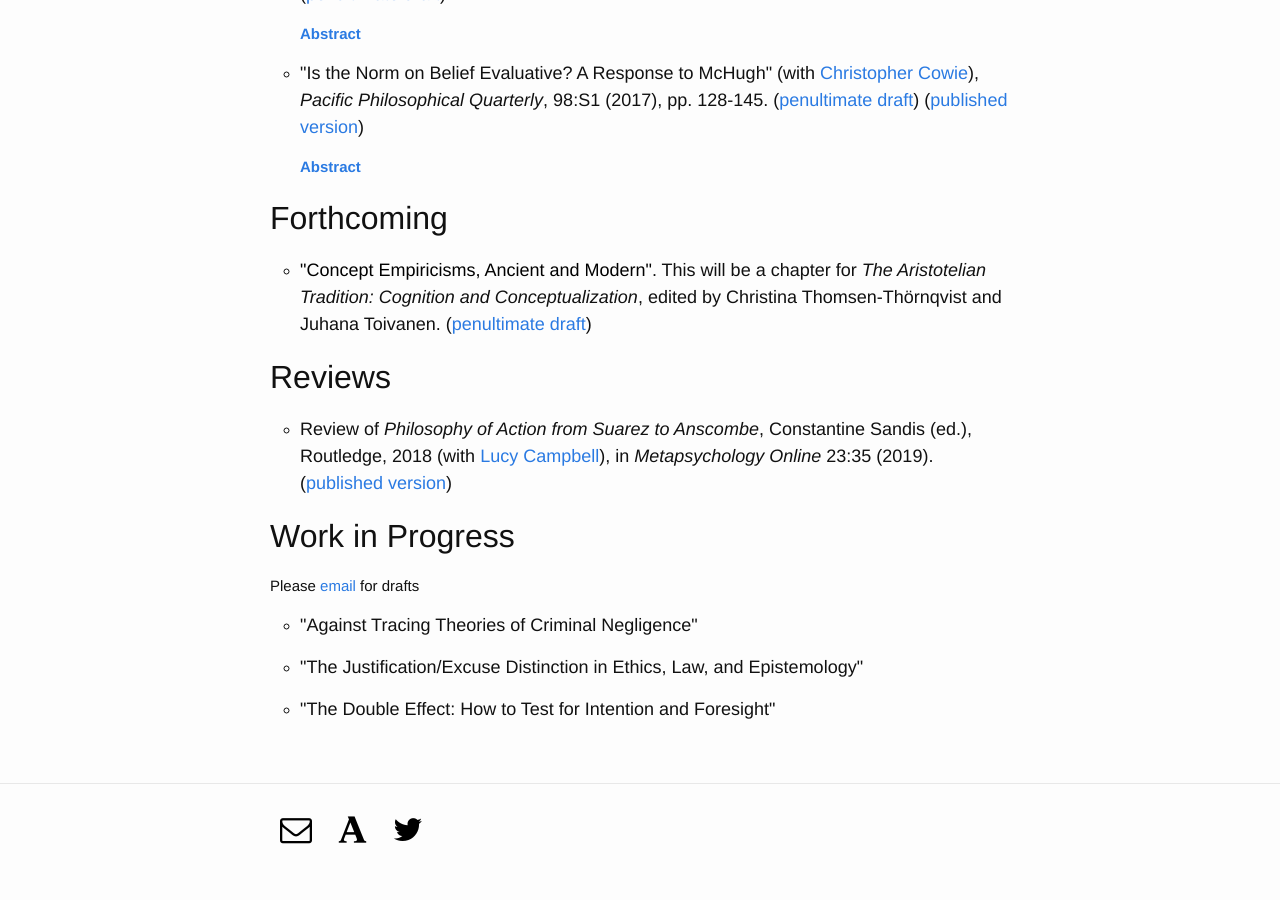
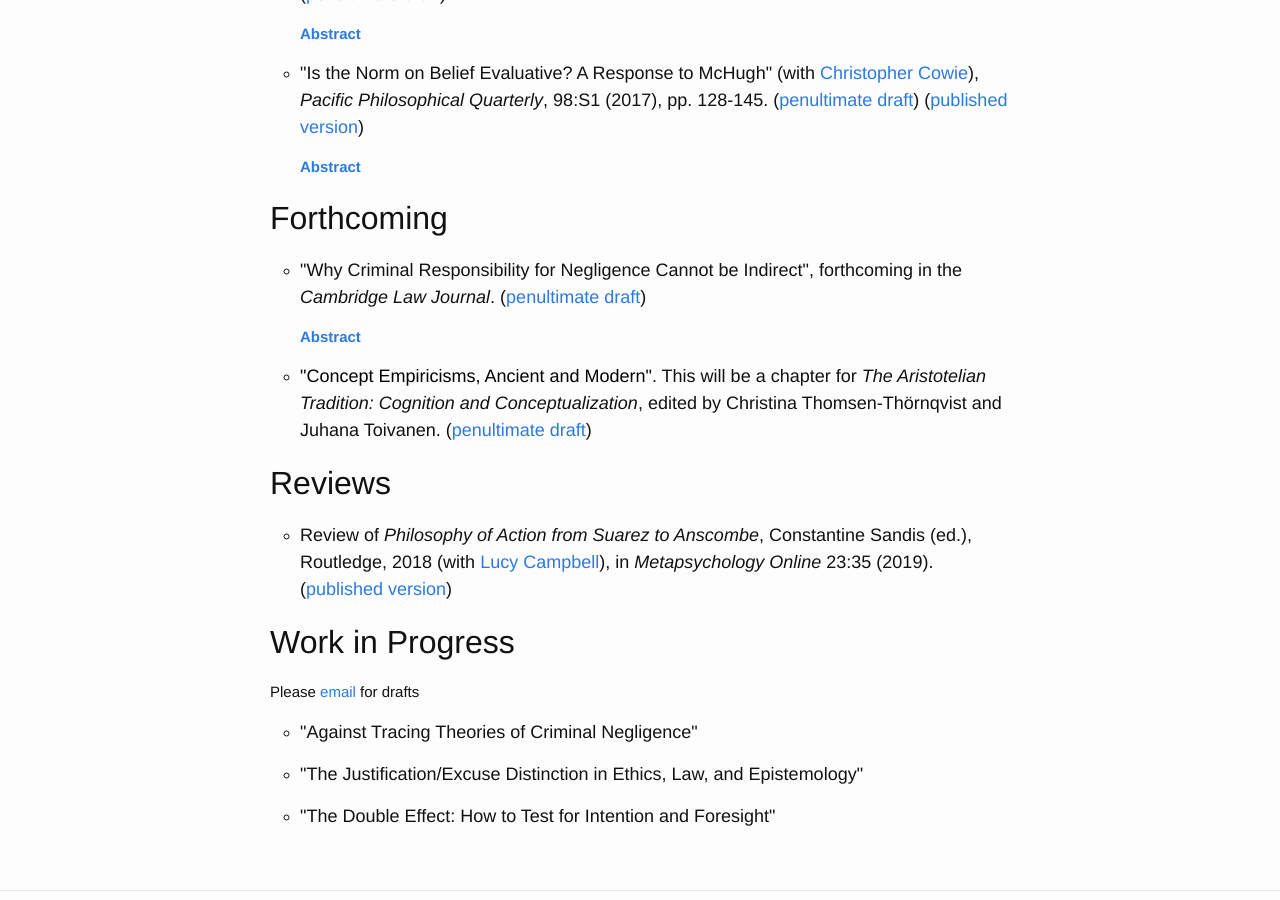
Before and after one commit to alexandergreenberg/alexandergreenberg.github.io, a Jekyll site: the page built from pages/01_Publications.html, in a window 1280 px wide and 900 px high, scrolled down 547 px. Built offline with Jekyll 4.4.1, drawn with Linux system fonts in a browser that asks for light colours; some web fonts are replaced.

Commit message:
Update 01_Publications.html

```diff
--- a/pages/01_Publications.html
+++ b/pages/01_Publications.html
@@ -47,6 +47,11 @@ return true;
 <h2>Forthcoming</h2>
 <ul>
   <li>
+    <h4>"Why Criminal Responsibility for Negligence Cannot be Indirect"</a>, forthcoming in the <em>Cambridge Law Journal</em>. (<a href="/pdfs/indirect-negligence.pdf" target="_blank">penultimate draft</a>)</h4>
+    <p><a href="javascript:;" onclick="return toggleMe('para6')" value="Toggle"><strong>Abstract</strong></a></p>
+    <div id="para6" class="hidden"><p>A popular way to try to justify holding defendants criminally responsible for inadvertent negligence is via an indirect or ‘tracing’ approach, i.e. an approach which traces the inadvertence back to prior culpable action. I argue that this indirect approach to criminal negligence fails because it can’t account for a key feature of how criminal negligence should be (and sometimes is) assessed. Specifically, it can’t account for why, when considering whether a defendant is negligent, what counts as a risk should be assessed <em>relative to the defendant’s evidence.</em></p></div>
+  </li>
+  <li>
     <h4><a id="aristotle" style="color: black; underline: none; text-decoration: none;">"Concept Empiricisms, Ancient and Modern"</a>. This will be a chapter for <em>The Aristotelian Tradition: Cognition and Conceptualization</em>, edited by Christina Thomsen-Thörnqvist and Juhana Toivanen. (<a href="/pdfs/concept-empiricisms-ancient-and-modern.pdf" target="_blank">penultimate draft</a>)</h4>
     <!-- <p><a href="javascript:;" onclick="return toggleMe('para5')" value="Toggle"><strong>Abstract</strong></a></p>
     <div id="para5" class="hidden"><p>Abstract</p></div> -->
```
